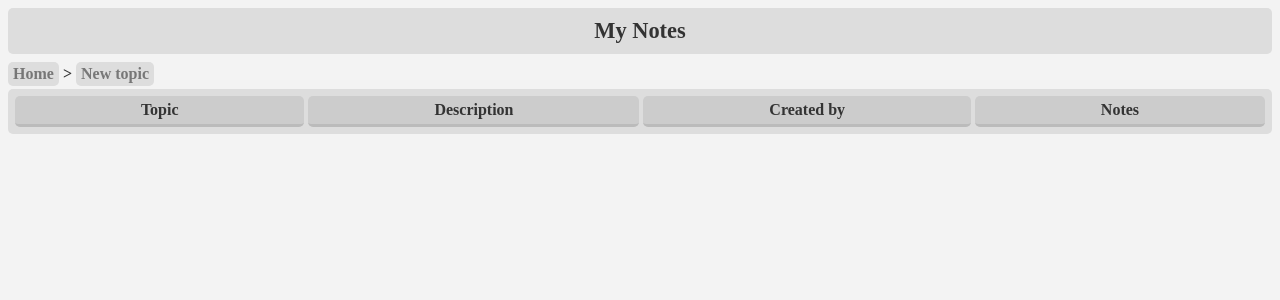
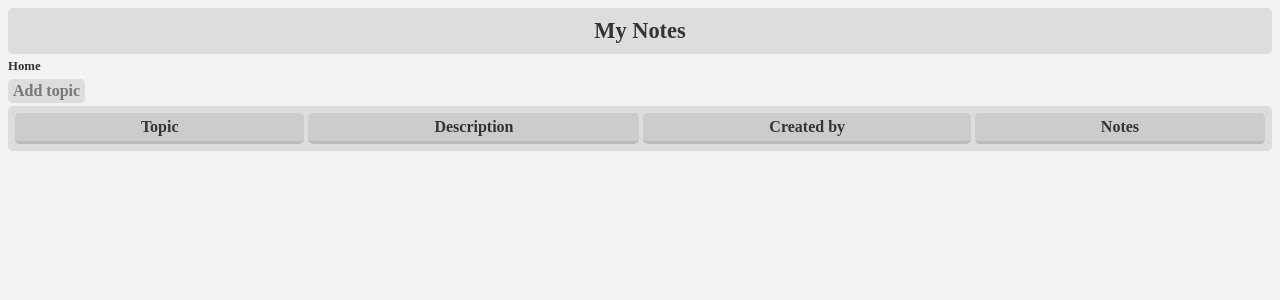
Before and after one commit to rosinaga/mynotesforked, a Django app: page /topics/ in a window 1280 px wide. Shown: the top 300 px of the page. Run offline with Django 3.2, Linux system fonts and the light colour scheme; data that the repository does not hold is empty.

Commit message:
Add topic works, no tests implemented

```diff
--- a/static/css/app.css
+++ b/static/css/app.css
@@ -1,3 +1,9 @@
+/* This includes padding and border in an element's
+total width and height (often more intuitive)*/
+* {
+  box-sizing: border-box;
+}
+
 body{
   background-color: #f3f3f3;
   color: #333;
@@ -15,16 +21,29 @@ h1 {
 input, textarea {
   display: block;
   width: 100%;
+  padding: 5px;
 }
 
-.link_queue {
+form{
+  max-width: 800px;
+}
+
+.linkqueue {
   font-weight: bold;
+  font-size: 80%;
+  margin: 0 0 5px 0;
 }
-.link_queue > a{
+#navbar {
+  font-weight: bold;
+  font-size: 100%;
+  margin: 3px 0 3px 0;
+}
+
+.linkqueue > a, #navbar > a{
   display: inline-block;
   color: #777;
   padding: 3px 5px;
-  margin: 3px 0;
+  margin: 0;
   background-color: #ddd;
   border-radius: 5px;
   text-decoration: none;
@@ -32,8 +51,11 @@ input, textarea {
 a:hover {
   background-color: #d4d4d4;
 }
+.linkqueue > a:last-child{
+  background-color: inherit;
+}
 
-.grid-container {
+.grid {
   display: grid;
   grid-template-columns: auto auto auto auto;
   background-color: #ddd;
@@ -42,7 +64,7 @@ a:hover {
 }
 
 /* All div elements inside grid-container: */
-.grid-container > div{
+.grid > div{
   border-radius: 5px;
   padding: 5px;
   margin: 2px;
--- a/templates/home.html
+++ b/templates/home.html
@@ -1,18 +1,22 @@
 {% load static %}<!DOCTYPE html>
 <html>
   <head>
-    <meta charset="utf-8">
+    <meta charset="utf-8" name="viewport"
+      content="width=device-width, initial-scale=1.0">
     <title>Mynotes</title>
     <link rel="stylesheet" href="{% static 'css/app.css' %}">
   </head>
   <body>
     <h1>My Notes</h1>
-    <div class="link_queue">
-      <a href="{% url 'url_home' %}">Home</a> >
-      <a href="{% url 'url_topic_new' %}" >New topic</a>
+    <div class="linkqueue">
+      Home
     </div>
 
-    <div class="grid-container">
+    <div id="navbar">
+      <a href="{% url 'url_topic_new' %}" >Add topic</a>
+    </div>
+
+    <div class="grid">
       <div class="topic_header">Topic</div>
       <div class="topic_header">Description</div>
       <div class="topic_header">Created by</div>
```
Also changed, not shown: templates/topic_new.html (+4 -3 lines).
